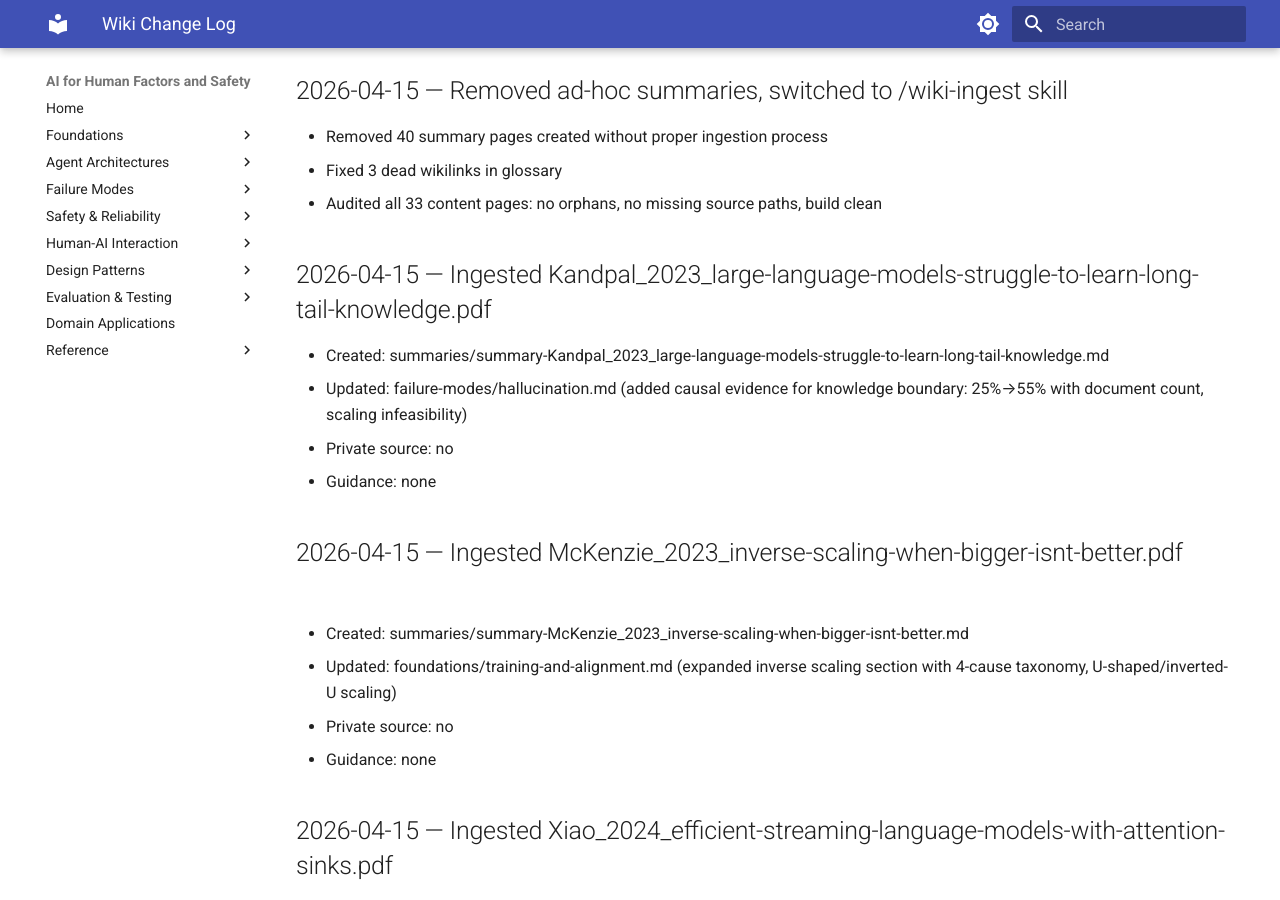
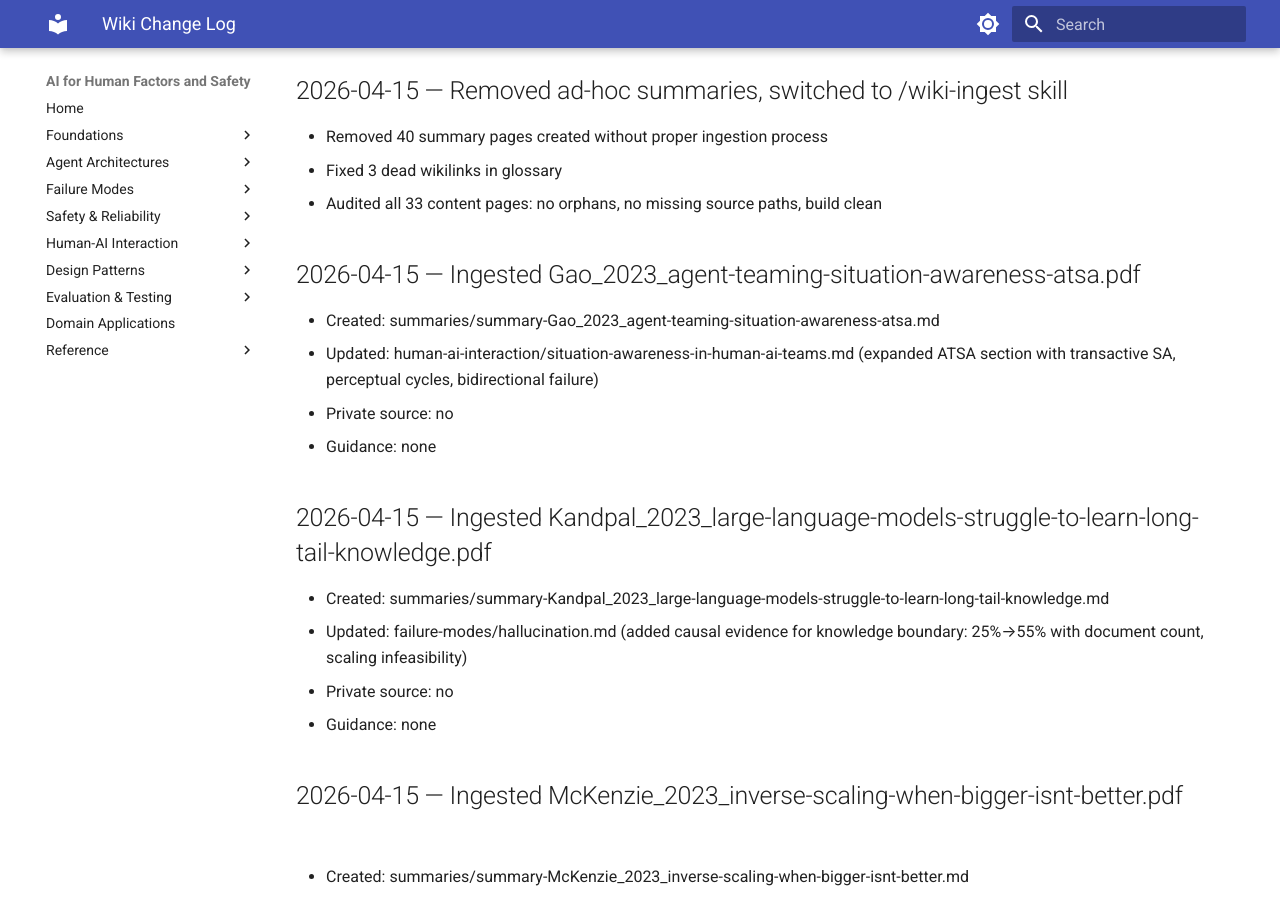
Before and after one commit to michaelhil/ai-human-factors-wiki, an MkDocs documentation site: the page built from wiki/log.md, in a window 1280 px wide and 900 px high, scrolled down 2061 px. Built offline with MkDocs 1.6.1 and Material for MkDocs 9.7.7, drawn with Linux system fonts in a browser that asks for light colours.

Commit message:
Ingest Gao 2023 (ATSA Framework) via /wiki-ingest
- Created summary
- Enriched situation-awareness-in-human-ai-teams.md with ATSA
  framework: transactive SA, perceptual cycles for AI, bidirectional
  failure modes, teaming understanding/control components

22 of 78 references ingested.

Co-Authored-By: Claude Opus 4.6 (1M context) <noreply@anthropic.com>

```diff
--- a/wiki/log.md
+++ b/wiki/log.md
@@ -78,6 +78,12 @@ Pages remaining from Report 1 (to be created in follow-up sessions):
 - Removed 40 summary pages created without proper ingestion process
 - Fixed 3 dead wikilinks in glossary
 - Audited all 33 content pages: no orphans, no missing source paths, build clean
+
+## 2026-04-15 — Ingested Gao_2023_agent-teaming-situation-awareness-atsa.pdf
+- Created: summaries/summary-Gao_2023_agent-teaming-situation-awareness-atsa.md
+- Updated: human-ai-interaction/situation-awareness-in-human-ai-teams.md (expanded ATSA section with transactive SA, perceptual cycles, bidirectional failure)
+- Private source: no
+- Guidance: none
 
 ## 2026-04-15 — Ingested Kandpal_2023_large-language-models-struggle-to-learn-long-tail-knowledge.pdf
 - Created: summaries/summary-Kandpal_2023_large-language-models-struggle-to-learn-long-tail-knowledge.md
```
Also changed, not shown: wiki/human-ai-interaction/situation-awareness-in-human-ai-teams.md (+11 -1 lines), wiki/summaries/index.md (+3 -0 lines).
